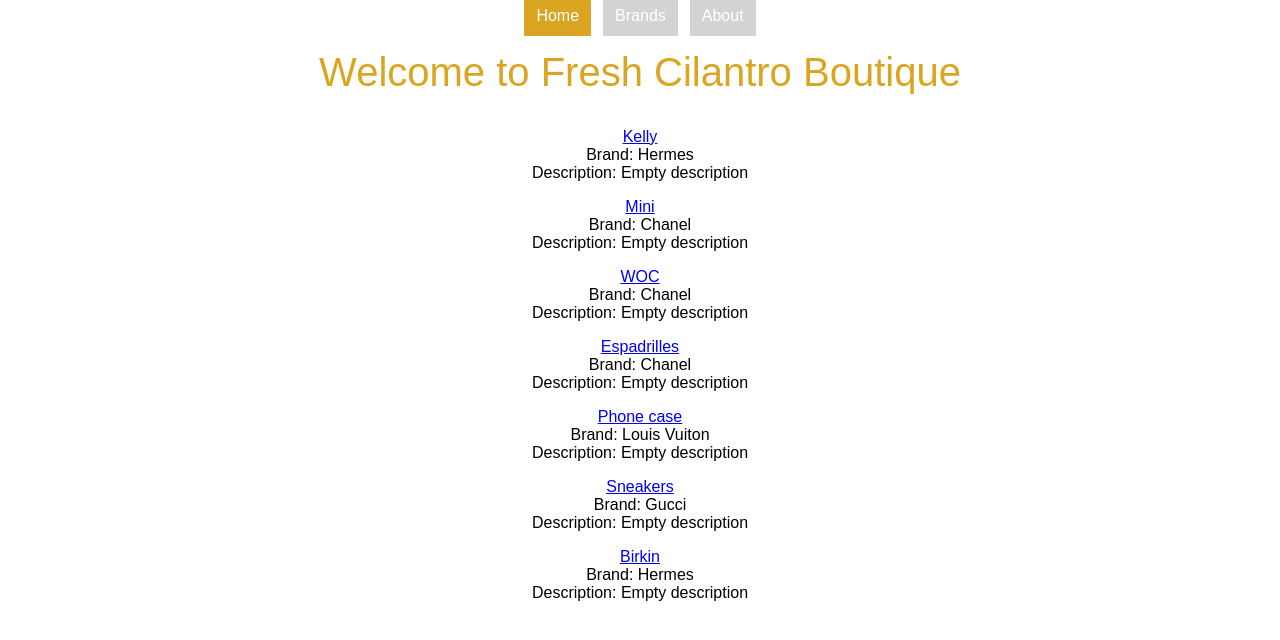
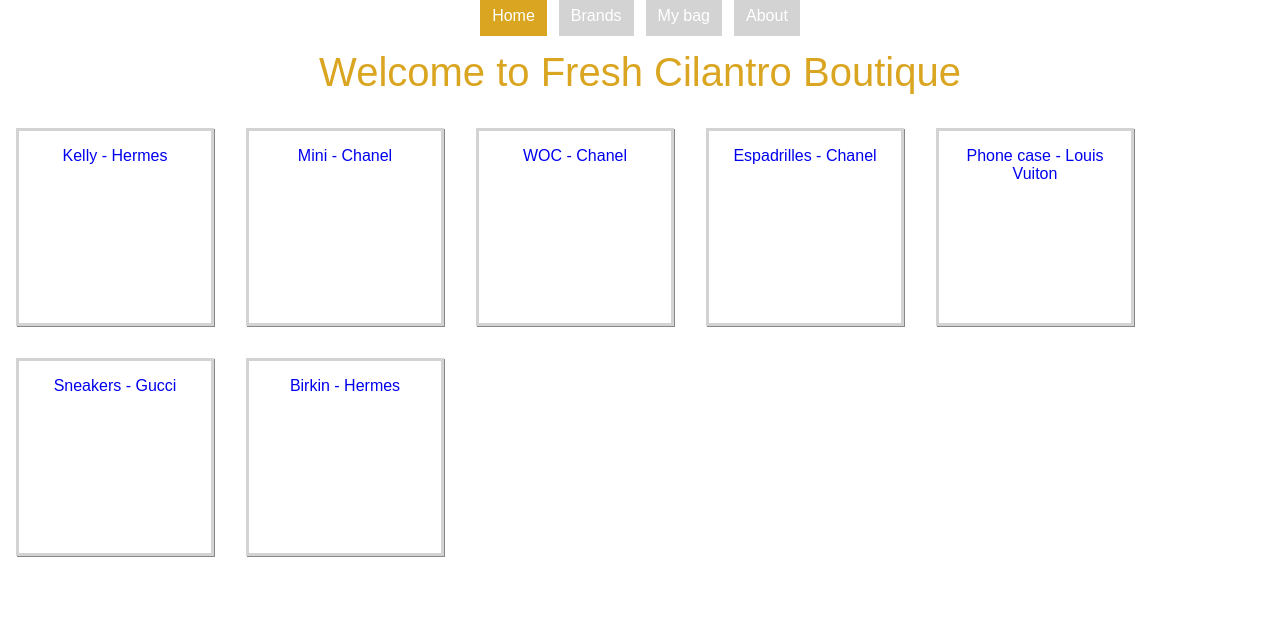
Before and after one commit to Bechev/fresh_cilantro, a React (Create React App) app: page / in a window 1280 px wide. Shown: the top 640 px of the page. Built offline with nearby package versions, Linux system fonts and the light colour scheme.

Commit message:
Add add to cart and remove from cart functionnalities

```diff
--- a/src/App.css
+++ b/src/App.css
@@ -33,15 +33,32 @@
   to { transform: rotate(360deg); }
 }
 
+.float{
+  float: left;
+  display: inline-block;
+}
 
 .item{
   border-style: solid;
   border-color: lightgrey;
   box-shadow: 1px 1px #888888;
-  width: 300px;
-  height: 100px;
-  /* text-align: center; */
-  padding: 2px 1px 1px 1px;
+  /* justify-content: center; */
+  width: 10em;
+  height: 10em;
+  padding: 1em;
+  margin: 1em;
+}
+
+.link{
+  border-style: solid;
+  border-color: lightgrey;
+  margin-left: auto;
+  box-shadow: 1px 1px #888888;
+  width: 11em;
+  height: 11em;
+}
+
+.cartItem{
   display: inline-block;
-  margin: 10px;
+  float: left;
 }
--- a/src/App.js
+++ b/src/App.js
@@ -3,6 +3,7 @@
 import './App.css';
 import Home from './components/Home.js'
 import Brands from './components/Brands.js'
+import Mybag from './components/Mybag.js'
 import About from './components/About.js'
 import ItemShow from './components/ItemShow'
 import NavigationBar from './components/NavigationBar'
@@ -17,6 +18,7 @@
         <React.Fragment>
           <Route exact path='/' render={routerProps => <Home {...routerProps} items={this.props.items}/>} />
           <Route exact path={`/items/:itemID`} component={ItemShow}/>
+          <Route exact path="/my_bag" component={Mybag} />
           <Route exact path="/brands" component={Brands} />
           <Route exact path="/about" component={About} />
         </React.Fragment>
--- a/src/actions/bag.js
+++ b/src/actions/bag.js
@@ -10,7 +10,8 @@
 export function removeItemToBag(item){
     return {
         type: 'REMOVE_ITEM_TO_BAG',
-        itemID: item };
+        payload: item,
+    };
 };
 
 export const checkout = (name) => {
--- a/src/actions/items.js
+++ b/src/actions/items.js
@@ -10,5 +10,5 @@
 export function removeItem(item){
     return {
         type: 'REMOVE_ITEM',
-        itemID: item };
+        payload: item };
 };
--- /dev/null
+++ b/src/components/Button.js
@@ -0,0 +1,5 @@
+import React from 'react'
+
+const Button = props => <button onClick={props.handleClick}>{props.name}</button>;
+
+export default Button;
--- a/src/components/Home.js
+++ b/src/components/Home.js
@@ -5,23 +5,28 @@
 
 class Home extends Component {
 
+
+
     render() {
         return (
             <div>
                 <header className="header">Welcome to Fresh Cilantro Boutique</header>
                 <div>
-                    {this.props.items.map(item => {
+                    {this.props.items.map((item, id) => {
                         return (
-                            <p>
-                                <Link key={item.id} to={`items/${item.id}`}>{item.name}</Link><br></br>
-                                Brand: {item.brand}<br></br>
-                                Description: {item.description}</p>
+                            <Link key={item.id} to={`items/${item.id}`} style={{ textDecoration: 'none' }}>
+                                <div className="item float" >
+                                    {item.name} - {item.brand}<br></br>
+                                </div>
+                            </Link>
                         )
                     })}
                 </div>
             </div>
         )
     }
+
+
 }
 
 const mapStateToProps = state => {
@@ -30,10 +35,4 @@
   }
 }
 
-const mapDispatchToProps = dispatch => {
-  return {
-    addItemToBag: () => dispatch({type: 'ADD_ITEM_TO_BAG', payload: {name: "Mini", brand: "Chanel"}}),
-  }
-}
-
 export default connect(mapStateToProps)(Home);
--- a/src/components/ItemShow.js
+++ b/src/components/ItemShow.js
@@ -1,12 +1,49 @@
 import React, { Component } from 'react';
+import { connect } from 'react-redux'
+import Button from './Button.js'
 import '../App.css';
 
 
-export default class ItemShow extends Component{
+class ItemShow extends Component{
+    constructor(){
+        super()
+        var item
+    }
+
+
+
+    getItem(id) {
+        return (
+            this.props.items.filter(function (el) {
+                return el.id.toString() === id
+            })
+        )
+    }
 
     render(){
+        this.item = this.getItem(this.props.match.params.itemID)[0]
         return (
-            <header className="header">Item show</header>
+        <div>
+            <header className="header">{this.item.name}</header>
+            <div>
+                <p>{this.item.description}</p>
+            </div>
+            <Button name="Add to bag" handleClick={() => this.props.addItemToBag(this.item)}/>
+        </div>
         )
     }
 }
+
+const mapStateToProps = state => {
+  return {
+    items: state.items
+  }
+}
+
+const mapDispatchToProps = dispatch => {
+      return {
+        addItemToBag: (item) => dispatch({type: 'ADD_ITEM_TO_BAG', payload: item}),
+      }
+    }
+
+export default connect(mapStateToProps, mapDispatchToProps)(ItemShow);
--- /dev/null
+++ b/src/components/Mybag.js
@@ -0,0 +1,44 @@
+import React, { Component } from 'react';
+import { connect } from 'react-redux'
+import { Link } from 'react-router-dom';
+import Button from './Button.js'
+import '../App.css';
+
+class Mybag extends Component {
+
+
+    render() {
+        return (
+            <div>
+                <header className="header">My bag</header>
+                {this.props.bag.map((item, id) => {
+                    return (
+                        <div className = "cartItem">
+                            <Link key={item.id} to={`items/${item.id}`} style={{ textDecoration: 'none' }}>
+                                <div className="item">
+                                    {item.name} - {item.brand}
+                                    {/* <Button name="X" handleClick={() => { this.props.removeItemToBag(item.id) }} /> */}
+                                </div>
+                            </Link>
+                            <Button name= "Remove from bag" handleClick={() => this.props.removeItemToBag(item.id)}/><br></br>
+                        </div>
+                    )
+                })}
+            </div>
+        )
+    }
+}
+
+const mapStateToProps = state => {
+    return {
+      bag: state.bag
+    }
+}
+
+const mapDispatchToProps = dispatch => {
+    return {
+        removeItemToBag: (item) => dispatch({type: 'REMOVE_ITEM_TO_BAG', payload: item}),
+    }
+  }
+
+  export default connect(mapStateToProps, mapDispatchToProps)(Mybag);
--- a/src/components/NavigationBar.js
+++ b/src/components/NavigationBar.js
@@ -37,6 +37,15 @@
     >Brands</NavLink>
 
     <NavLink
+      to="/my_bag"
+      exact
+      style={link}
+      activeStyle={{
+        background: 'goldenrod'
+      }}
+    >My bag</NavLink>
+
+    <NavLink
       to="/about"
       exact
       style={link}
--- a/src/index.js
+++ b/src/index.js
@@ -20,3 +20,8 @@
   </Provider>,
   document.getElementById('root')
 );
+
+
+// Verify best practices for nested routing and how I get the link to the ItemsShow
+// Understand better id management => Error: Each child in array or iterator should have  a unique "key" prop (hone and mybag)
+// Better understand expectations for containers vs components
--- a/src/reducers/bagReducer.js
+++ b/src/reducers/bagReducer.js
@@ -1,16 +1,22 @@
-export default function bagReducer(state = [{name:"Kelly", brand:"Hermes"}], action) {
+export default function bagReducer(state = [
+    {id:6, name:"Sneakers", brand:"Gucci", description: "Empty description"},
+    {id:7, name:"Birkin", brand:"Hermes", description: "Empty description"},
+], action) {
 
 
     switch (action.type) {
 
         case 'ADD_ITEM_TO_BAG':
-            console.log("Added an item to the bag", state.bag);
-            console.log(action.item)
+            console.log(action.payload)
             return  [].concat(state, action.payload)
 
         case 'REMOVE_ITEM_TO_BAG':
-            console.log("Removed an item to the bag", state.bag);
-            return state.filter((val) => val !== action.payload)
+            console.log(action)
+            return state.filter((el) => {
+                // console.log("el.id: ", el.id)
+                // console.log("action.payload: ", action.payload)
+                return el.id !== action.payload
+            })
 
         case 'CHECKOUT':
             console.log("Checked-out", state.bag);
--- a/src/reducers/itemsReducer.js
+++ b/src/reducers/itemsReducer.js
@@ -12,7 +12,7 @@
     switch (action.type) {
 
         case 'ADD_ITEM':
-            console.log("Added an item", state.items);
+            console.log("Added an item", action.payload);
             console.log(action.item)
             return  [].concat(state, action.payload)
 
```
